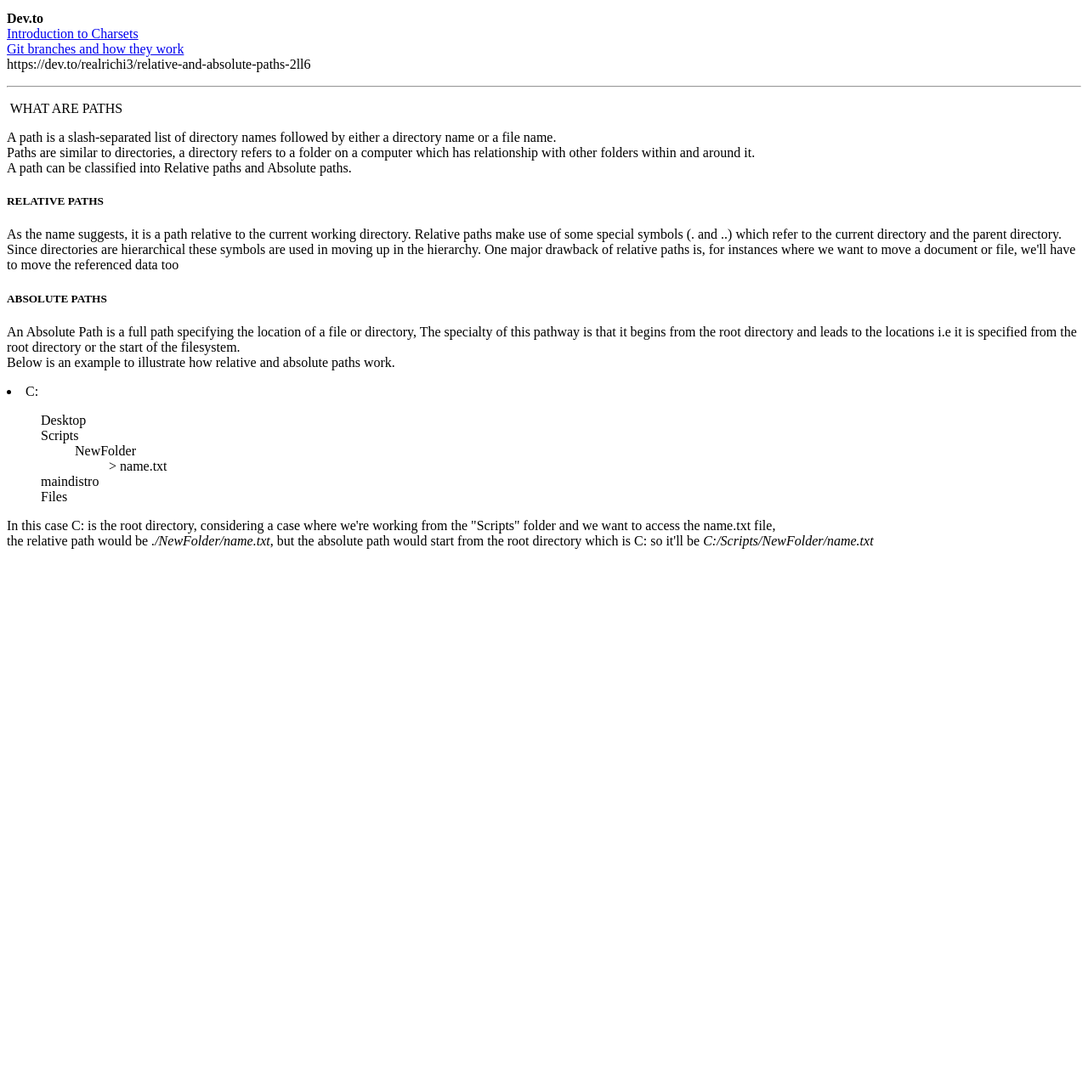
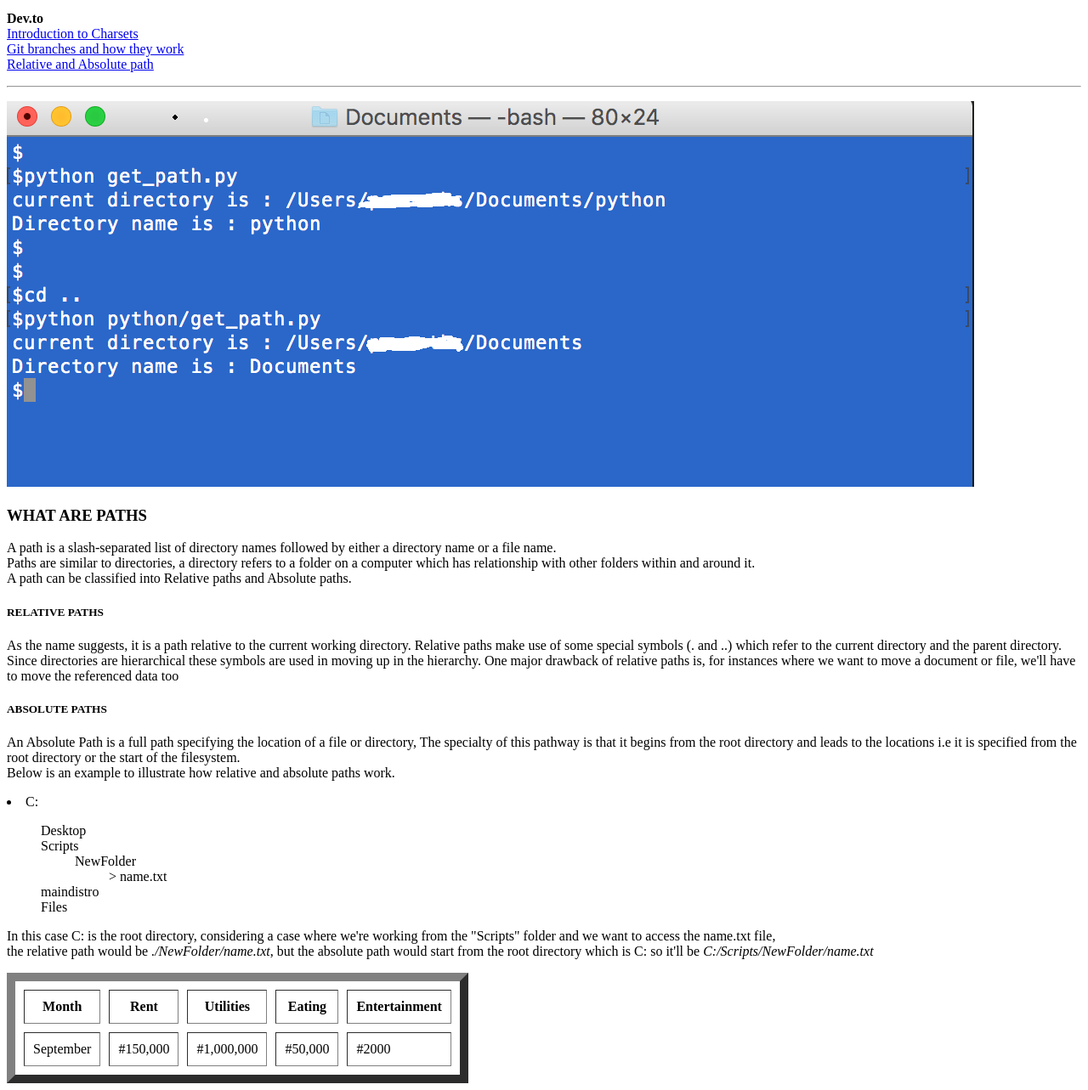
Before and after one commit to RealRichi3/htmlandco, a plain HTML site: page tags.html in a window 1280 px wide. Shown: the part 73-1356 px from the top of the page at 85% size. Before the commit the page ends 800 px from the top, so only its background shows below. Drawn offline with Linux system fonts and the light colour scheme.

Commit message:
Made changes to tags.html -- Finished html sample page

```diff
--- a/tags.html
+++ b/tags.html
@@ -21,13 +21,12 @@
             <br>
             <a href='https://dev.to/realrichi3/git-branches-and-how-they-work-29e1'> Git branches and how they work</a>
             <br>
-
-
-            https://dev.to/realrichi3/relative-and-absolute-paths-2ll6<br>
+            <a href='https://dev.to/realrichi3/relative-and-absolute-paths-2ll6'> Relative and Absolute path</a>
+            <br>
         </p>
         <hr>
         <p>
-            <img src=""
+            <img src="download.png">
             <h3> WHAT ARE PATHS</h3>
                 <p>
                     A path is a slash-separated list of directory names followed by either a directory name or a file name.<br>
@@ -75,6 +74,23 @@
 
 
         </p>
+        <table border="10" cellpadding="10" cellspacing="10">
+            <tr>
+                <th>Month</th>
+                <th>Rent</th>
+                <th>Utilities</th>
+                <th>Eating</th>
+                <th>Entertainment</th>
+            </tr>
+            <tr>
+                <td>September</td>
+                <td>#150,000</td>
+                <td>#1,000,000</td>
+                <td>#50,000</td>
+                <td>#2000</td>
+            </tr>
+
+        </table>
 
 
     </body>
```
